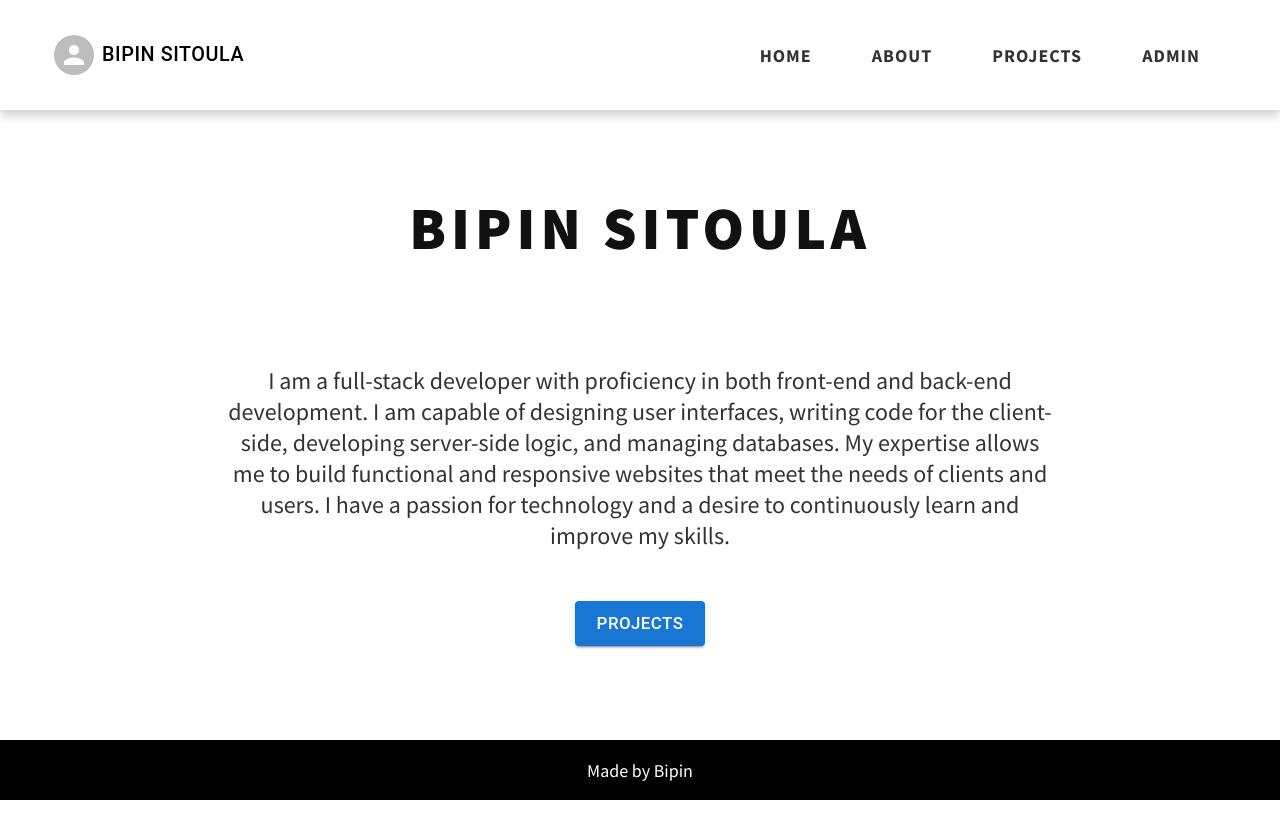
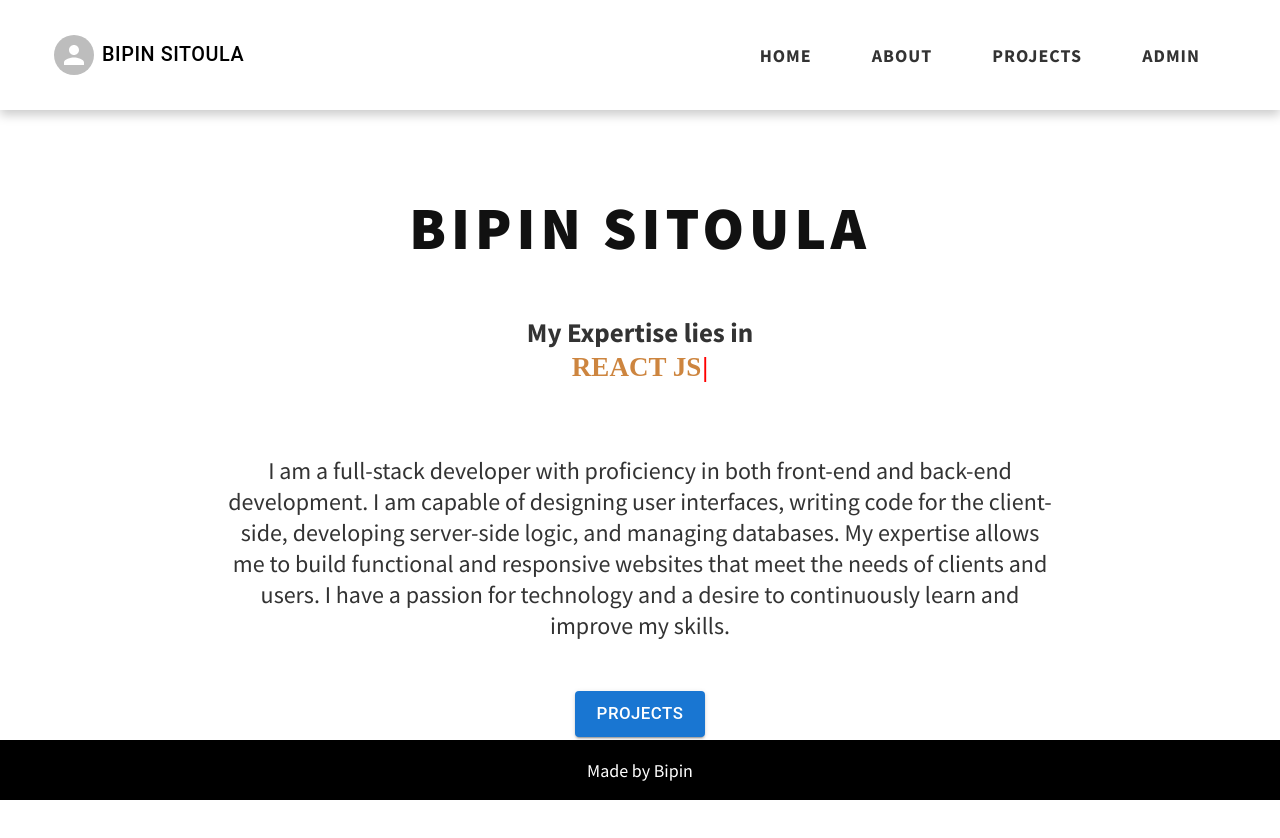
Before and after one commit to bipin-devops/nextJS-portfolio, a Next.js app in the folder my-portfolio-frontend/: page / in a window 1280 px wide. Shown: the top 838 px of the page. Before the commit the page ends 800 px from the top, so only its background shows below. Built offline with nearby package versions, Linux system fonts and the light colour scheme.

Commit message:
Added Sass implementation and Typewriter for home page

```diff
--- a/my-portfolio-frontend/next.config.js
+++ b/my-portfolio-frontend/next.config.js
@@ -1,13 +1,18 @@
 /** @type {import('next').NextConfig} */
+const path = require("path");
+
 const nextConfig = {
   reactStrictMode: true,
+  sassOptions: {
+    includePaths: [path.join(__dirname, "styles")],
+  },
   images: {
     remotePatterns: [
       {
-        protocol: 'https',
-        hostname: 'd33wubrfki0l68.cloudfront.net',
-        port: '',
-        pathname: '**',
+        protocol: "https",
+        hostname: "d33wubrfki0l68.cloudfront.net",
+        port: "",
+        pathname: "**",
       },
     ],
   },
--- a/my-portfolio-frontend/package.json
+++ b/my-portfolio-frontend/package.json
@@ -20,6 +20,10 @@
     "react": "18.2.0",
     "react-dom": "18.2.0",
     "react-hook-form": "^7.43.9",
+    "typewriter-effect": "^2.19.0",
     "yup": "^1.1.1"
+  },
+  "devDependencies": {
+    "sass": "^1.62.1"
   }
 }
--- a/my-portfolio-frontend/src/pages/_app.js
+++ b/my-portfolio-frontend/src/pages/_app.js
@@ -1,6 +1,6 @@
-import Layout from '@/components/Layout';
+import Layout from "@/components/Layout";
 
-import '@/styles/globals.css';
+import "@/styles/globals.scss";
 
 export default function App({ Component, pageProps }) {
   return (
--- a/my-portfolio-frontend/src/pages/index.js
+++ b/my-portfolio-frontend/src/pages/index.js
@@ -1,8 +1,8 @@
-import { useRouter } from 'next/router';
+import { useRouter } from "next/router";
 
-import { Button } from '@mui/material';
-
-import styles from '../styles/Home.module.css';
+import { Button } from "@mui/material";
+import Typewriter from "typewriter-effect";
+import styles from "../styles/Home.module.scss";
 
 export default function Home({ name, summary }) {
   const router = useRouter();
@@ -10,12 +10,38 @@ export default function Home({ name, summary }) {
   return (
     <section className={styles.Home}>
       <h1 className={styles.Name}>{name}</h1>
+      <h1 className={styles.Typewriter}>
+        My Expertise lies in
+        <br />
+        <Typewriter
+          options={{
+            autoStart: true,
+            loop: true,
+          }}
+          onInit={(typewriter) => {
+            typewriter
+              .typeString(`<span>Javascript</span>`)
+              .pauseFor(1000)
+              .deleteAll()
+              .typeString(`<span>React JS</span>`)
+              .pauseFor(1000)
+              .deleteAll()
+              .typeString(`<span>Node JS</span>`)
+              .pauseFor(1000)
+              .deleteAll()
+              .typeString(`<span>RESTFUL API</span>`)
+              .pauseFor(1000)
+              .deleteAll()
+              .start();
+          }}
+        />
+      </h1>
       <div className={styles.Summary}>{summary}</div>
       <div>
         <Button
           variant="contained"
           size="large"
-          onClick={() => router.push('/projects')}
+          onClick={() => router.push("/projects")}
         >
           Projects
         </Button>
@@ -25,13 +51,13 @@ export default function Home({ name, summary }) {
 }
 
 export async function getStaticProps() {
-  console.log('Running in the server');
+  // console.log('Running in the server');
   // Get your date from an API
   return {
     props: {
-      name: 'Bipin Sitoula',
+      name: "Bipin Sitoula",
       summary:
-        'I am a full-stack developer with proficiency in both front-end and back-end development. I am capable of designing user interfaces, writing code for the client-side, developing server-side logic, and managing databases. My expertise allows me to build functional and responsive websites that meet the needs of clients and users. I have a passion for technology and a desire to continuously learn and improve my skills.',
+        "I am a full-stack developer with proficiency in both front-end and back-end development. I am capable of designing user interfaces, writing code for the client-side, developing server-side logic, and managing databases. My expertise allows me to build functional and responsive websites that meet the needs of clients and users. I have a passion for technology and a desire to continuously learn and improve my skills.",
     },
   };
 }
--- a/my-portfolio-frontend/src/styles/Home.module.css
+++ /dev/null
@@ -1,17 +0,0 @@
-.Home {
-  text-align: center;
-  padding: 40px;
-}
-
-.Name {
-  font-size: 60px;
-  text-transform: uppercase;
-  letter-spacing: 5px;
-  font-weight: 800;
-  color: #111;
-}
-
-.Summary {
-  font-size: 24px;
-  padding: 50px 100px;
-}
--- /dev/null
+++ b/my-portfolio-frontend/src/styles/Home.module.scss
@@ -0,0 +1,41 @@
+.Home {
+  text-align: center;
+  padding: 40px;
+}
+
+.Name {
+  font-size: 60px;
+  text-transform: uppercase;
+  letter-spacing: 5px;
+  font-weight: 800;
+  color: #111;
+}
+
+.Summary {
+  font-size: 24px;
+  padding: 50px 100px;
+}
+
+// Typewritter
+
+.Typewriter {
+  align-self: center;
+
+  text-align: center;
+
+  width: 100%;
+
+  span {
+    text-transform: uppercase;
+    font-weight: 800;
+    color: #1976d2;
+    font-family: "Road Rage", cursive;
+    &:nth-child(1) {
+      color: peru;
+    }
+
+    &:nth-child(2) {
+      color: red;
+    }
+  }
+}
```
Also changed, not shown: my-portfolio-frontend/src/components/PageDescription.module.scss (renamed from my-portfolio-frontend/src/components/PageDescription.module.css), my-portfolio-frontend/src/styles/globals.scss (renamed from my-portfolio-frontend/src/styles/globals.css), 1 other file (tests, documents, lock files or other folders).
